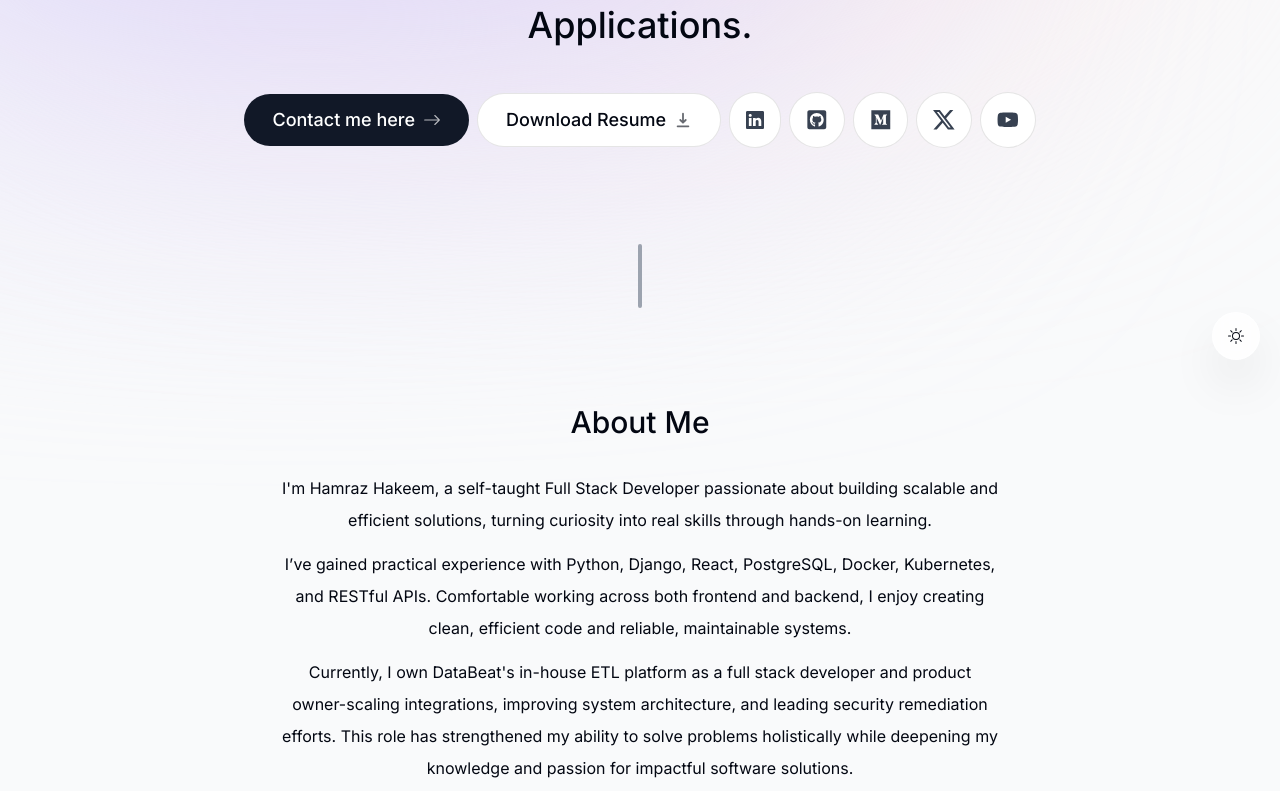
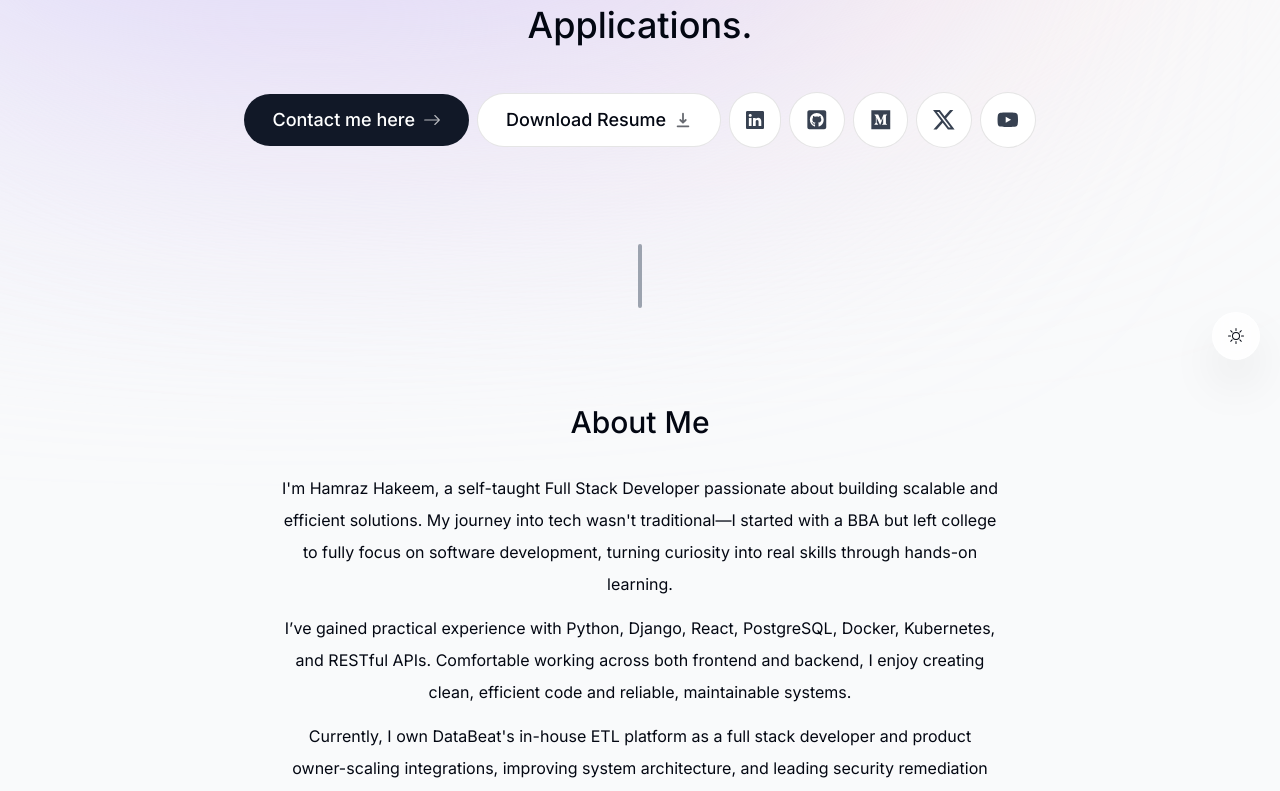
Before and after one commit to hamrazhakeem/portfolio, a Next.js app: page / in a window 1280 px wide. Shown: the part 420-1211 px from the top of the page. Built offline with nearby package versions, Linux system fonts and the light colour scheme; no server answers.

Commit message:
chore: restore BBA story to About section (kept out of Education, which lists completed/relevant credentials only)

```diff
--- a/components/about.tsx
+++ b/components/about.tsx
@@ -19,7 +19,7 @@ export default function About() {
     >
   <SectionHeading>About me</SectionHeading>
   <p className="mb-3">
-    I'm Hamraz Hakeem, a self-taught Full Stack Developer passionate about building scalable and efficient solutions, turning curiosity into real skills through hands-on learning.
+    I'm Hamraz Hakeem, a self-taught Full Stack Developer passionate about building scalable and efficient solutions. My journey into tech wasn't traditional—I started with a BBA but left college to fully focus on software development, turning curiosity into real skills through hands-on learning.
   </p>
 
   <p className="mb-3">
```
